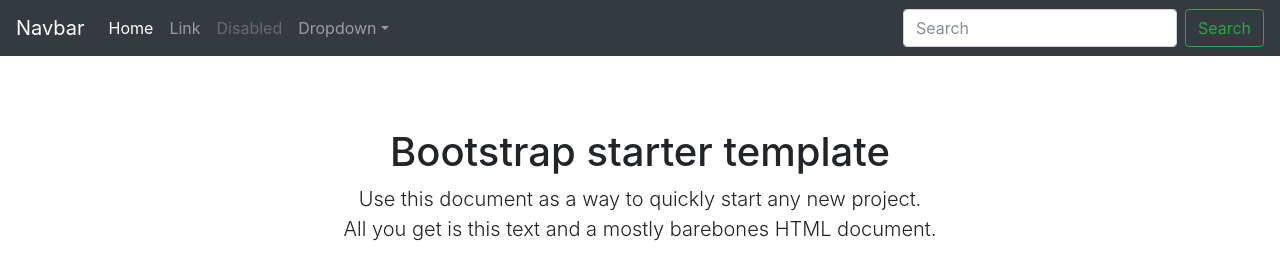
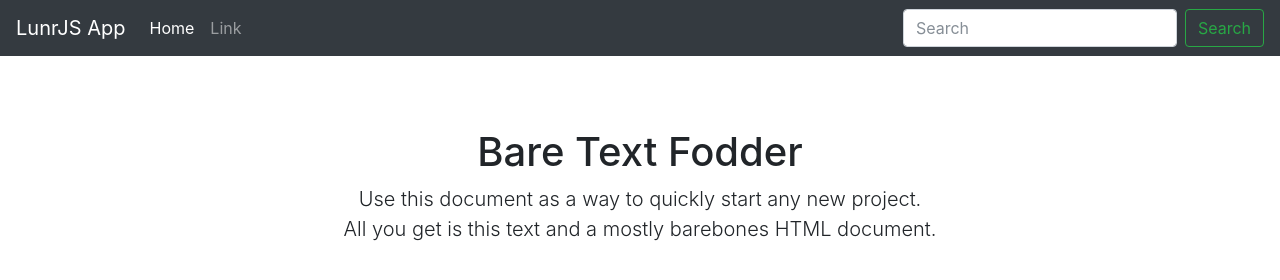
Before and after one commit to Ij888/lunrJS, a website: page index.html in a window 1280 px wide. Drawn offline with nearby package versions, Linux system fonts and the light colour scheme.

Commit message:
modified entry

```diff
--- a/index.html
+++ b/index.html
@@ -28,7 +28,7 @@
 <body>
 
     <nav class="navbar navbar-expand-md navbar-dark bg-dark fixed-top">
-        <a class="navbar-brand" href="#">Navbar</a>
+        <a class="navbar-brand" href="#">LunrJS App</a>
         <button class="navbar-toggler" type="button" data-toggle="collapse" data-target="#navbarsExampleDefault" aria-controls="navbarsExampleDefault" aria-expanded="false" aria-label="Toggle navigation">
             <span class="navbar-toggler-icon"></span>
         </button>
@@ -41,17 +41,8 @@
                 <li class="nav-item">
                     <a class="nav-link" href="#">Link</a>
                 </li>
-                <li class="nav-item">
-                    <a class="nav-link disabled" href="#">Disabled</a>
-                </li>
-                <li class="nav-item dropdown">
-                    <a class="nav-link dropdown-toggle" href="http://example.com" id="dropdown01" data-toggle="dropdown" aria-haspopup="true" aria-expanded="false">Dropdown</a>
-                    <div class="dropdown-menu" aria-labelledby="dropdown01">
-                        <a class="dropdown-item" href="#">Action</a>
-                        <a class="dropdown-item" href="#">Another action</a>
-                        <a class="dropdown-item" href="#">Something else here</a>
-                    </div>
-                </li>
+
+
             </ul>
             <form class="form-inline my-2 my-lg-0">
                 <input class="form-control mr-sm-2" type="text" placeholder="Search" aria-label="Search">
@@ -62,7 +53,7 @@
 
     <div class="container">
         <div class="starter-template">
-            <h1>Bootstrap starter template</h1>
+            <h1>Bare Text Fodder</h1>
             <p class="lead">Use this document as a way to quickly start any new project.<br> All you get is this text and a mostly barebones HTML document.</p>
         </div>
     </div>
```
